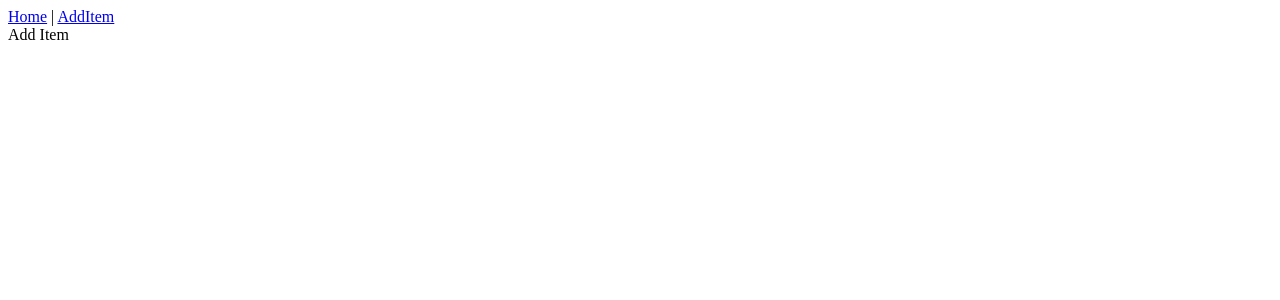
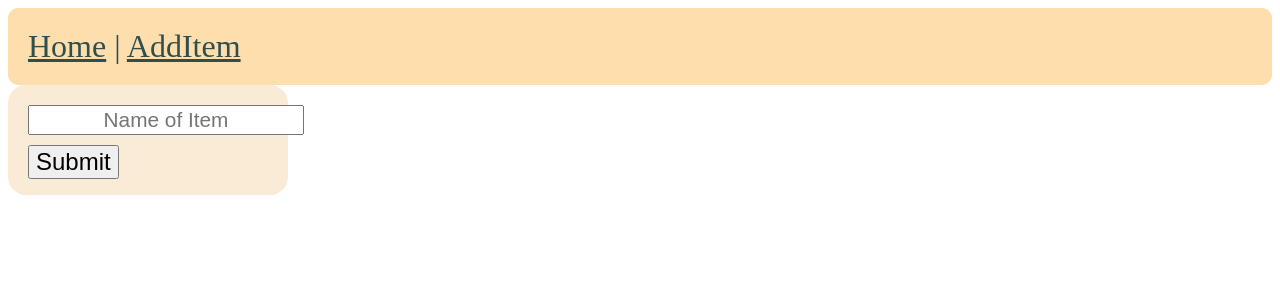
Before and after one commit to mhojayeva/shopping-list, a React (Create React App) app: page /add-item in a window 1280 px wide. Shown: the top 300 px of the page. Built offline with nearby package versions, Linux system fonts and the light colour scheme.

Commit message:
created AddItem Component

```diff
--- a/src/App.jsx
+++ b/src/App.jsx
@@ -6,21 +6,33 @@ import "./index.css";
 import AddItem from './routes/addItem';
 
 function App() {
-  const [availableItems] = useState([
+  const [availableItems, setAvailableItems] = useState([
     {name: "Apple"},
     {name: "Orange"},
   ])
 
+  function onAddItem(name){
+    const currentAvailableItems = Array.from(availableItems)
+    const exists = currentAvailableItems.find(availableItem => availableItem.name.toLowerCase() == name.toLowerCase())
+
+    if (typeof exists != 'undefined') {
+      return
+    }
+
+    currentAvailableItems.push({name: name})
+    setAvailableItems(currentAvailableItems)
+  }
+
   return (
     <BrowserRouter>
-      <nav>
+      <nav className='nav-styles'>
         <Link to="/">Home</Link> |{" "}
         <Link to="/add-item">AddItem</Link>
       </nav>
 
       <Routes>
-        <Route path="/" element={<Home availableItems={availableItems} test="1" />} />
-        <Route path="/add-item" element={<AddItem />} />
+        <Route path="/" element={<Home availableItems={availableItems} />} />
+        <Route path="/add-item" element={<AddItem onSubmit={onAddItem} />} />
       </Routes>
     </BrowserRouter>
   );
--- a/src/index.css
+++ b/src/index.css
@@ -1,5 +1,6 @@
 h1 {
   text-align: center;
+  -webkit-text-fill-color: darkslategrey;
 }
 
 .Navbar {
@@ -28,13 +29,14 @@ h1 {
 }
 
 .item-container {
-  background-color: #dadbe5;
+  background-color: antiquewhite;
   padding: 10px;
   margin: 10px 0;
   width: 200px;
   border-radius: 8px;
   box-shadow: 0 2px 5px rgba(0, 0, 0, 0.1);
-  font-size: 18px;
+  font-size: 23px;
+  -webkit-text-fill-color: darkslategray;
 }
 
 .add-button {
--- a/src/routes/addItem.jsx
+++ b/src/routes/addItem.jsx
@@ -1,5 +1,26 @@
-const AddItem = () => {
-  return <div>Add Item</div>;
+import { useState } from "react";
+
+const AddItem = ({ onSubmit }) => {
+  const [itemName, setItemName] = useState("");
+
+  return (
+    <div className="form">
+      <form
+        onSubmit={(e) => {
+          e.preventDefault();
+
+          onSubmit(itemName);
+        }}
+      >
+        <input className="input"
+          value={itemName}
+          onChange={(e) => setItemName(e.target.value)}
+          placeholder="Name of Item"
+        />
+        <button className="submitButton" type="Submit">Submit</button>
+      </form>
+    </div>
+  );
 };
 
 export default AddItem;
--- a/src/routes/home.css
+++ b/src/routes/home.css
@@ -4,8 +4,37 @@
 
 .home__item-list {
     width: 50%;
+    background-color: floralwhite;
+    border-radius: 20px;
+
 }
 
 .home__selection-list {
     width: 50%;
+    background-color: aliceblue;
+    border-radius: 20px;
 }
+.nav-styles {
+   background-color: navajowhite;
+    font-size: 2rem;
+    border-radius: 10px;
+    text-decoration-color: ;
+    padding: 20px;
+    -webkit-text-fill-color: darkslategrey;
+}
+.form{
+    background-color: antiquewhite;
+    padding: 20px;
+    width: 30vh;
+    height: 70px;
+    border-radius: 18px;
+}
+.input{
+    font-size: 1.3rem;
+    text-align: center;
+
+}
+.submitButton {
+      font-size: 1.5rem;
+      margin-top: 10px;
+}
--- a/src/routes/home.jsx
+++ b/src/routes/home.jsx
@@ -1,17 +1,26 @@
 import { useState } from "react";
 import ListItem from "../components/listeItem";
 import "./home.css";
+import AddItem from "./addItem";
 
 const Home = ({availableItems}) => {
-  const [selectionList, setSelectionList] = useState([]);
+  let initialSelection = []
+  const savedSelectionList = localStorage.getItem('selectionList')
 
-  const AddSelectionItem = (selectedItem) => {
+  if (savedSelectionList !== null) {
+      initialSelection = JSON.parse(savedSelectionList)
+  }
+
+  const [selectionList, setSelectionList] = useState(initialSelection);
+
+  const addSelectionItem = (selectedItem) => {
     const currentSelection = Array.from(selectionList)
     const existingSelection = currentSelection.find(selection => selection.item.name == selectedItem.name)
 
     if (typeof existingSelection != 'undefined') {
       existingSelection.quantity++
       setSelectionList(currentSelection)
+      localStorage.setItem('selectionList', JSON.stringify(currentSelection))
       return
     }
 
@@ -20,6 +29,7 @@ const Home = ({availableItems}) => {
       quantity: 1,
     })
     setSelectionList(currentSelection)
+    localStorage.setItem('selectionList', JSON.stringify(currentSelection))
   };
 
   return (
@@ -27,7 +37,7 @@ const Home = ({availableItems}) => {
       <div className="home__item-list">
         <h1>Select items</h1>
         {availableItems.map((availableItem, index) => (
-          <ListItem key={index} item={availableItem} onClickAdd={AddSelectionItem} />
+          <ListItem key={index} item={availableItem} onClickAdd={addSelectionItem} />
         ))}
       </div>
       <div className="home__selection-list">
```
